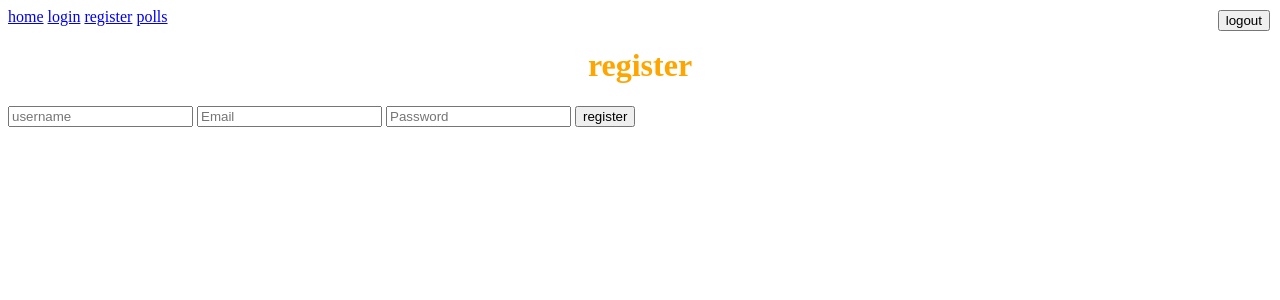
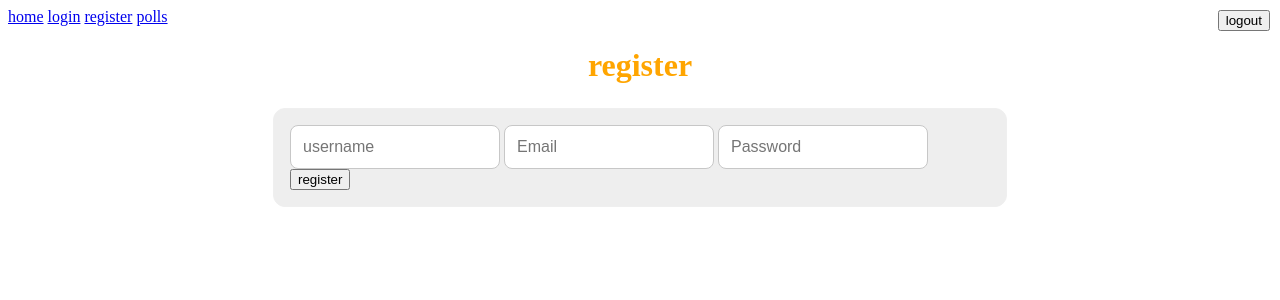
Before and after one commit to Draggard11/FeedAppHVL, a SvelteKit app in the folder frontend/FeedApp/: page /register in a window 1280 px wide. Shown: the top 300 px of the page. Built offline with nearby package versions, Linux system fonts and the light colour scheme.

Commit message:
more frontend styling

```diff
--- a/frontend/FeedApp/src/app.css
+++ b/frontend/FeedApp/src/app.css
@@ -34,6 +34,17 @@ cursor: pointer;
     box-sizing: border-box;
 }
 
+.cred {
+    width: 30%;
+    padding: 0.75rem;
+    border: 1px solid #c7c7c7;
+    border-radius: 8px;
+    font-size: 1rem;
+    background: #ffffff;
+    box-sizing: border-box;
+
+}
+
 .buttonField {
     display: flex;
     gap: 0.5rem;
@@ -59,3 +70,4 @@ margin-top: .75rem;
 .white { background: #fff; }
 
 .status { text-align: center; margin-top: .5rem; }
+.center { display: flex; justify-content: center;}
--- a/frontend/FeedApp/src/routes/polls/+page.svelte
+++ b/frontend/FeedApp/src/routes/polls/+page.svelte
@@ -7,7 +7,11 @@
 
 <h1>Polls</h1>
 
-<nav style="margin-bottom:1rem;">
+<nav style="
+  display: flex;
+  justify-content: center;   /* center horizontally */
+  gap: .5rem;                /* space between buttons */
+  margin-bottom: 1rem;">
   <button type="button" on:click={() => (tab = 'vote')}   disabled={tab==='vote'}>Vote</button>
   <button type="button" on:click={() => (tab = 'create')} disabled={tab==='create'}>Create</button>
 </nav>
--- a/frontend/FeedApp/src/routes/polls/Create.svelte
+++ b/frontend/FeedApp/src/routes/polls/Create.svelte
@@ -31,7 +31,7 @@
         saving = true;
         status = 'Saving…';
         try {
-        await postPoll(Number($userId), question.trim(), clean);
+        await postPoll($userId, question.trim(), clean);
         reset();
         status = 'Created poll!';
         } catch (error) {
--- a/frontend/FeedApp/src/routes/register/+page.svelte
+++ b/frontend/FeedApp/src/routes/register/+page.svelte
@@ -23,12 +23,14 @@
 </script>
 
 <h1>register</h1>
-<form on:submit|preventDefault={handleRegister}>
-    <input type="text" placeholder="username" bind:value={$username} required />
-    <input type="email" placeholder="Email" bind:value={email}  required/>
-    <input type="password" placeholder="Password" bind:value={password}  required/>
-    <button type="submit" >{isLoading ? "registering..." : "register"}</button>
-</form>
+<div class="card box">
+    <form on:submit|preventDefault={handleRegister}>
+        <input class="cred" type="text" placeholder="username" bind:value={$username} required />
+        <input class="cred" type="email" placeholder="Email" bind:value={email}  required/>
+        <input class="cred" type="password" placeholder="Password" bind:value={password}  required/>
+        <button type="submit" >{isLoading ? "registering..." : "register"}</button>
+    </form>
+</div>
 
 
 {#if message}
--- a/frontend/FeedApp/src/services/polls.js
+++ b/frontend/FeedApp/src/services/polls.js
@@ -68,7 +68,7 @@ export const postVote = async (pollId, optionIndex, userID) => {
       throw new Error(msg);
     }
 
-    return true; // 200 OK with empty body
+    return true;
   } catch (error) {
     throw new Error(error.message || 'could not submit vote');
   }
```
Also changed, not shown: frontend/FeedApp/src/routes/login/+page.svelte (+8 -6 lines).
